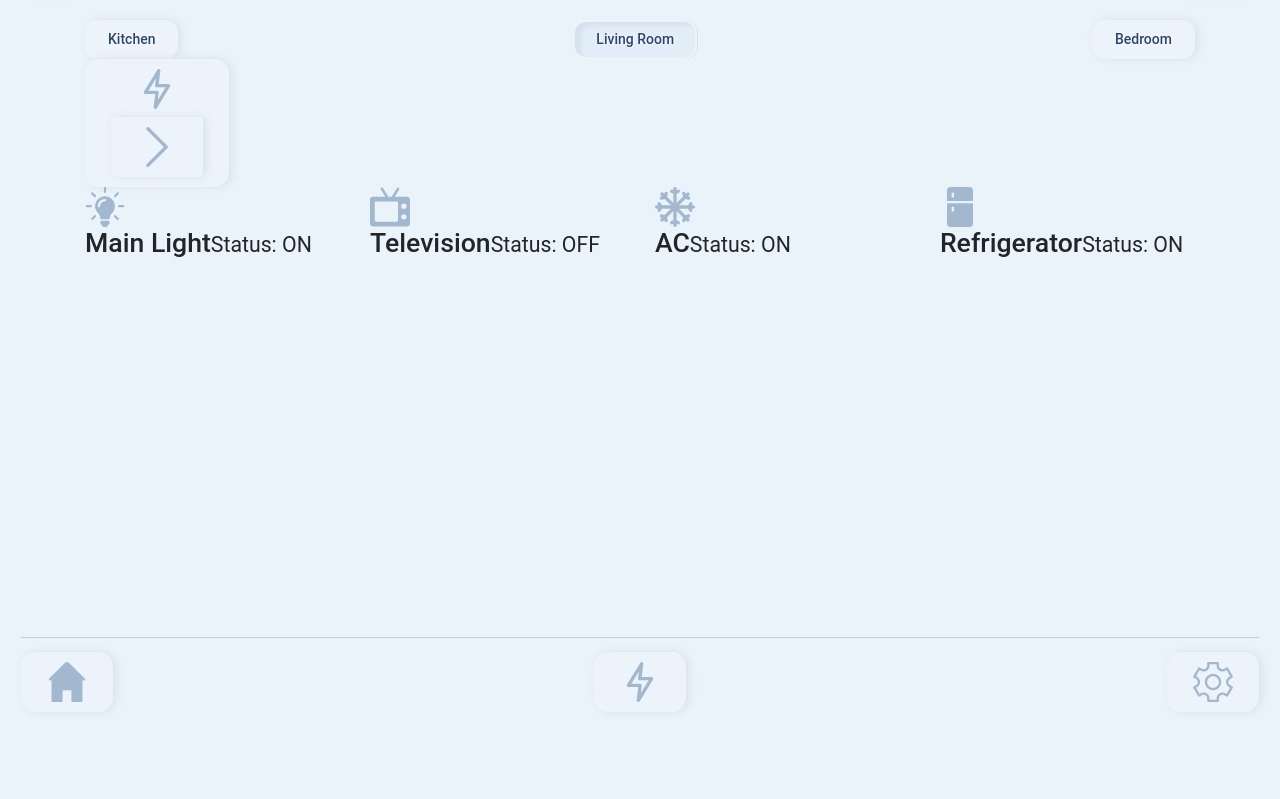
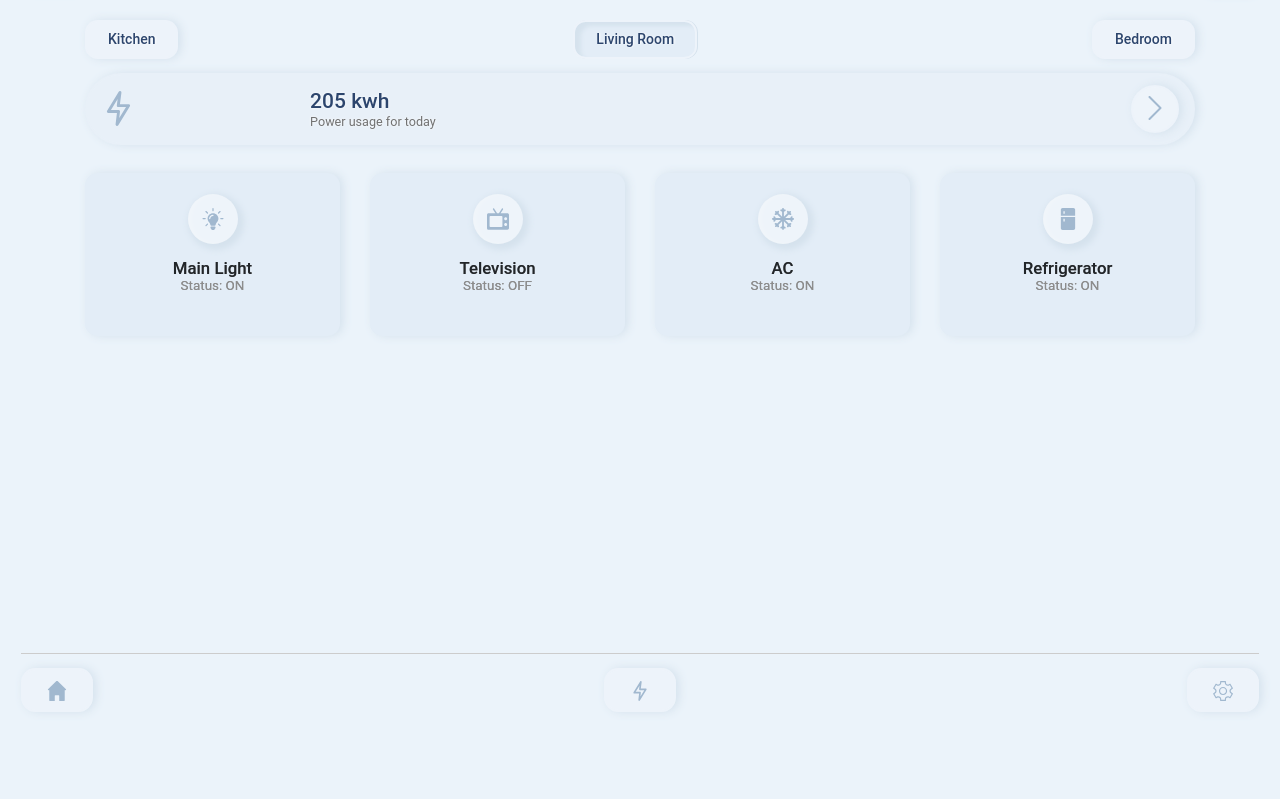
Before and after one commit to mzweh/Skeuomorph-Smart-Home-Application, a plain HTML site: page index.html in a window 1280 px wide. Shown: the part 74-873 px from the top of the page. Drawn offline with nearby package versions, Linux system fonts and the light colour scheme.

Commit message:
update style

```diff
--- a/css/style.css
+++ b/css/style.css
@@ -90,7 +90,7 @@ a:hover {
     background-color: #e3edf7;
 }
 .iconImg{
-    max-width: 40px;
+    max-width: 20px;
     width: 100%;
 }
 /*=================================================== HEADER ===================================================*/
@@ -127,9 +127,7 @@ header h4{
     color: #2c456d;
 }
 
-header .btn{
-
-}
+header .btn{padding: 1em 1.2em;}
 
 /*=================================================== MAIN ===================================================*/
 
@@ -152,9 +150,68 @@ main .mainWrapper{
     color: #2c456d;
     text-shadow: 1px 0px 2px #ffffff;
 }
+.tabPane{
+    padding-top: 1em;;
+}
+.bigBtn{display: flex;align-items: center;justify-content: space-between;padding: 0.7em 1em;border-radius: 3em;background-color: #e8f0f8;border: 2px solid #e8f0f8 !important;margin-bottom: 2em;}
 
+.bigBtn img{max-width: 35px;}
 
+.bigBtn .textDescription{width: 60%;}
+.bigBtn .textDescription h4{font-size: 1.5em;text-align: left;text-shadow: 0 0 3px #fff;color: #2c456d;margin-bottom: 0;}
 
+.bigBtn .textDescription h4 small{display: block;font-size: 0.6em;color: #717171;}
+.bigBtn span{
+    border-radius: 60%;
+    padding: 0;
+    width: 3em;
+    height: 3em;
+    line-height: 2.5;
+    border-radius: 2em;
+    background-color: #eef4fa;
+}
+
+.bigBtn span img{
+    /* margin-right: 0; */
+    width: 1.5em;
+    height: 1.5em;
+}
+
+.cardItem{
+    background-color: #e3edf7;
+    box-shadow: 3px 0px 10px 0px #d5e2ed;
+    border-radius: .9em;
+    text-align: center;
+    padding: 1.5em;
+    margin-bottom: 2em;
+}
+
+.cardItem .cardIcon{
+    width: 50px;
+    height: 50px;
+    padding: 1em;
+    border-radius: 3em;
+    margin-left: auto;
+    margin-right: auto;
+    margin-bottom: 1em;
+    background-color: #eef4fa;
+    box-shadow: inset 3px 0 6px 0 rgba(255, 255, 255, 0.2), 3px 3px 6px 3px #d5e2ed;
+}
+
+.cardItem .cardIcon .iconImg{
+    max-width: 100%;
+}
+
+.cardItem h3{
+    font-size: 1.2em;
+    margin-bottom: 0;
+    text-shadow: 0 0 0px #8c8c8c;
+}
+
+.cardItem h3 small{
+    display: block;
+    color: #8c8c8c;
+}
 /*=================================================== FOOTER ===================================================*/
 
 footer{
--- a/index.html
+++ b/index.html
@@ -33,7 +33,7 @@
     <body id="home">
 
         <header>
-            <a href="" class="btn customWhite hamBurger"><img src="img/icons/open-menu.svg" alt="" class="openMenu iconImg"><img src="img/icons/close.svg" alt="" class="closeMenu iconImg"></a>
+            <a href="#" class="btn customWhite hamBurger"><img src="img/icons/open-menu.svg" alt="" class="openMenu iconImg"><img src="img/icons/close.svg" alt="" class="closeMenu iconImg"></a>
             <h4>Smart Home</h4>
             <a href="#" class="btn customWhite"><img src="img/icons/plus.svg" alt="" class="iconImg"></a>
         </header>
@@ -47,13 +47,13 @@
                 </div>
 
                 <div class="tab-content">
-                    <div class="tab-pane fade show active" id="livingRoom"  role="tabpanel" aria-labelledby="livingroom-tab">
-                        <a href="#" class="btn customWhite">
+                    <div class="tab-pane fade tabPane show active" id="livingRoom"  role="tabpanel" aria-labelledby="livingroom-tab">
+                        <a href="#" class="customWhite bigBtn">
                             <img src="img/icons/electricity.svg" alt="" class="iconImg">
                             <div class="textDescription">
-                                <h4><small></small></h4>
+                                <h4>205 kwh<small>Power usage for today</small></h4>
                             </div>
-                            <span class="btn rounded customWhite">
+                            <span class="btn customWhite">
                                 <img src="img/icons/next.svg" alt="" class="iconImg">
                             </span>
                         </a>
@@ -61,7 +61,7 @@
                         <div class="row">
                             <div class="col-6 col-md-3">
                                 <div class="cardItem">
-                                    <div class="rounded">
+                                    <div class="circled cardIcon">
                                         <img src="img/icons/light-bulb.svg" alt="" class="iconImg">
                                     </div>
                                     <h3>Main Light<small>Status: ON</small></h3>
@@ -70,7 +70,7 @@
                             </div>
                             <div class="col-6 col-md-3">
                                 <div class="cardItem">
-                                    <div class="rounded">
+                                    <div class="circled cardIcon">
                                         <img src="img/icons/tv.svg" alt="" class="iconImg">
                                     </div>
                                     <h3>Television<small>Status: OFF</small></h3>
@@ -79,7 +79,7 @@
                             </div>
                             <div class="col-6 col-md-3">
                                 <div class="cardItem">
-                                    <div class="rounded">
+                                    <div class="circled cardIcon">
                                         <img src="img/icons/snowflake.svg" alt="" class="iconImg">
                                     </div>
                                     <h3>AC<small>Status: ON</small></h3>
@@ -88,7 +88,7 @@
                             </div>
                             <div class="col-6 col-md-3">
                                 <div class="cardItem">
-                                    <div class="rounded">
+                                    <div class="circled cardIcon">
                                         <img src="img/icons/frige.svg" alt="" class="iconImg">
                                     </div>
                                     <h3>Refrigerator<small>Status: ON</small></h3>
```
Also changed, not shown: img/icons/close.svg (deleted).
